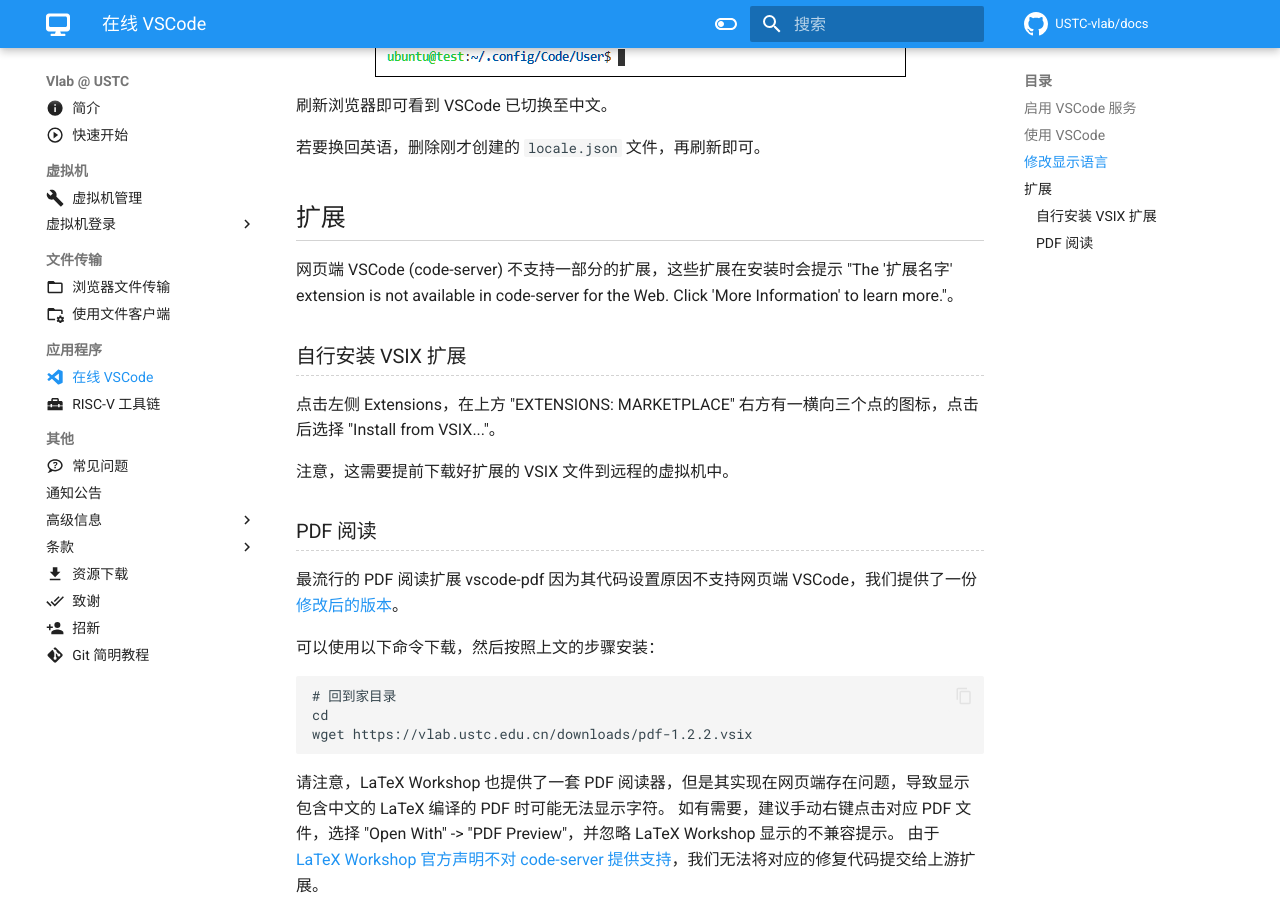
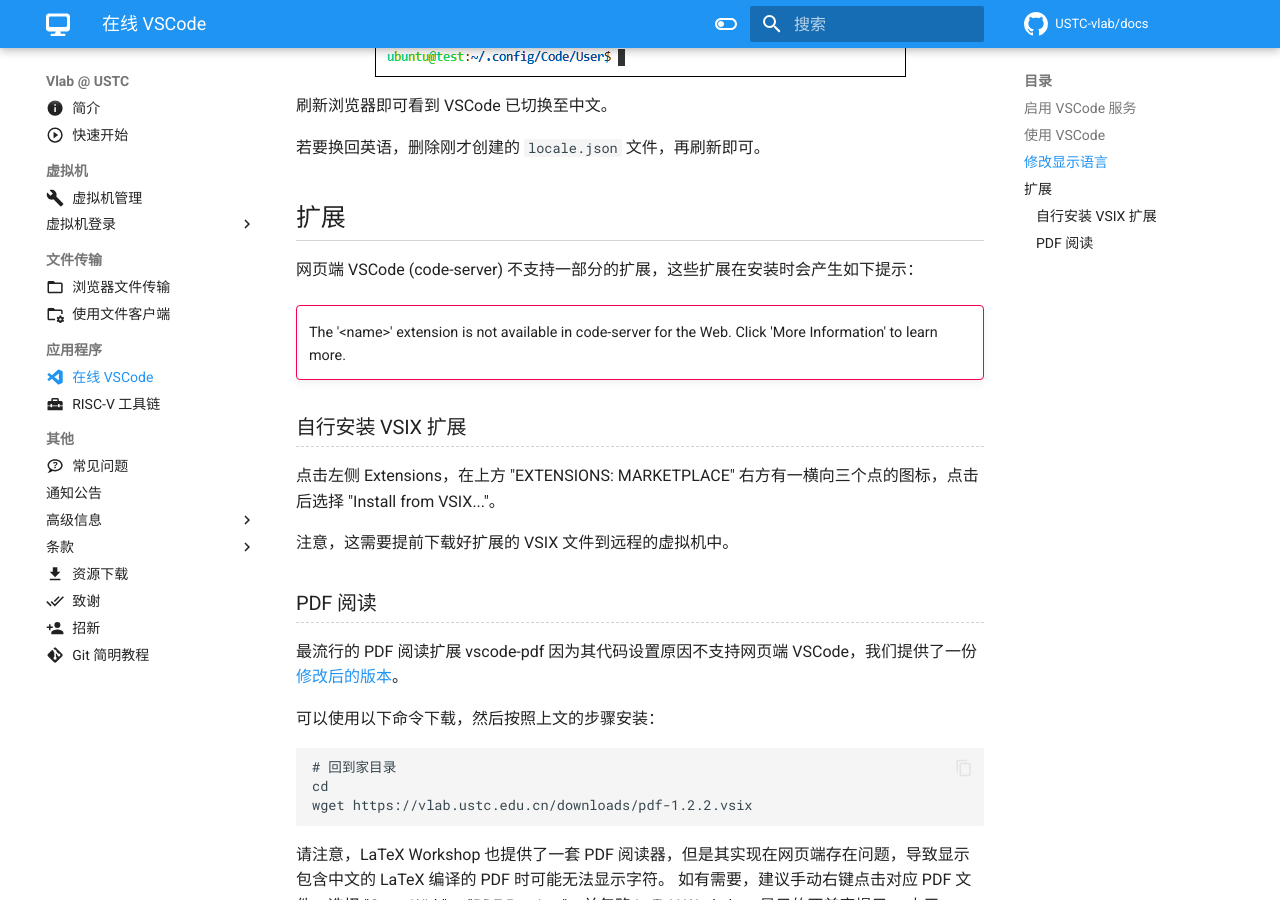
Before and after one commit to USTC-vlab/docs, an MkDocs documentation site: the page built from docs/apps/vscode.md, in a window 1280 px wide and 900 px high, scrolled down 1860 px. Built offline with MkDocs 1.6.1 and Material for MkDocs 9.7.7, drawn with Linux system fonts in a browser that asks for light colours; comment, search, counter and statistics services are not loaded.

Commit message:
vscode: Fix <name> not showing, the right way

```diff
--- a/docs/apps/vscode.md
+++ b/docs/apps/vscode.md
@@ -57,7 +57,11 @@ VSCode 默认语言为英语，若要使用中文语言，请在左侧扩展市
 
 ## 扩展 {#extension}
 
-网页端 VSCode (code-server) 不支持一部分的扩展，这些扩展在安装时会提示 "The '扩展名字' extension is not available in code-server for the Web. Click 'More Information' to learn more."。
+网页端 VSCode (code-server) 不支持一部分的扩展，这些扩展在安装时会产生如下提示：
+
+!!! bug ""
+
+    The '&lt;name&gt;' extension is not available in code-server for the Web. Click 'More Information' to learn more.
 
 ### 自行安装 VSIX 扩展 {#vsix}
 
```
